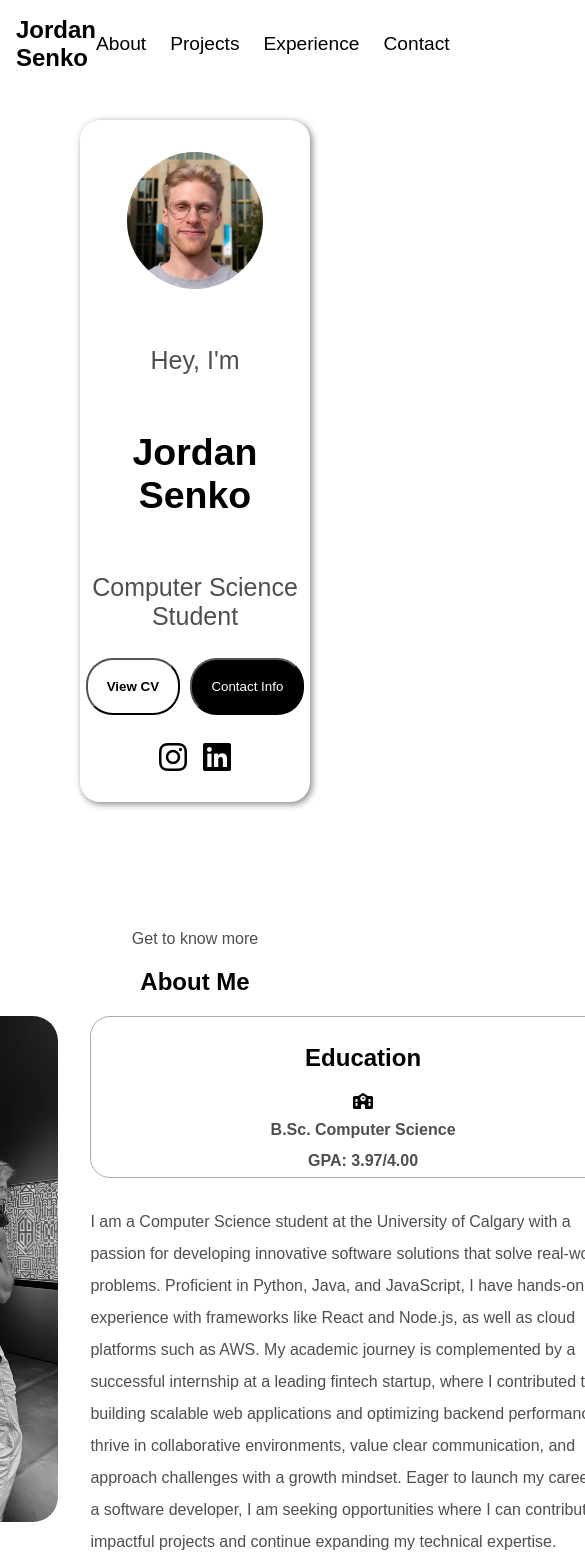
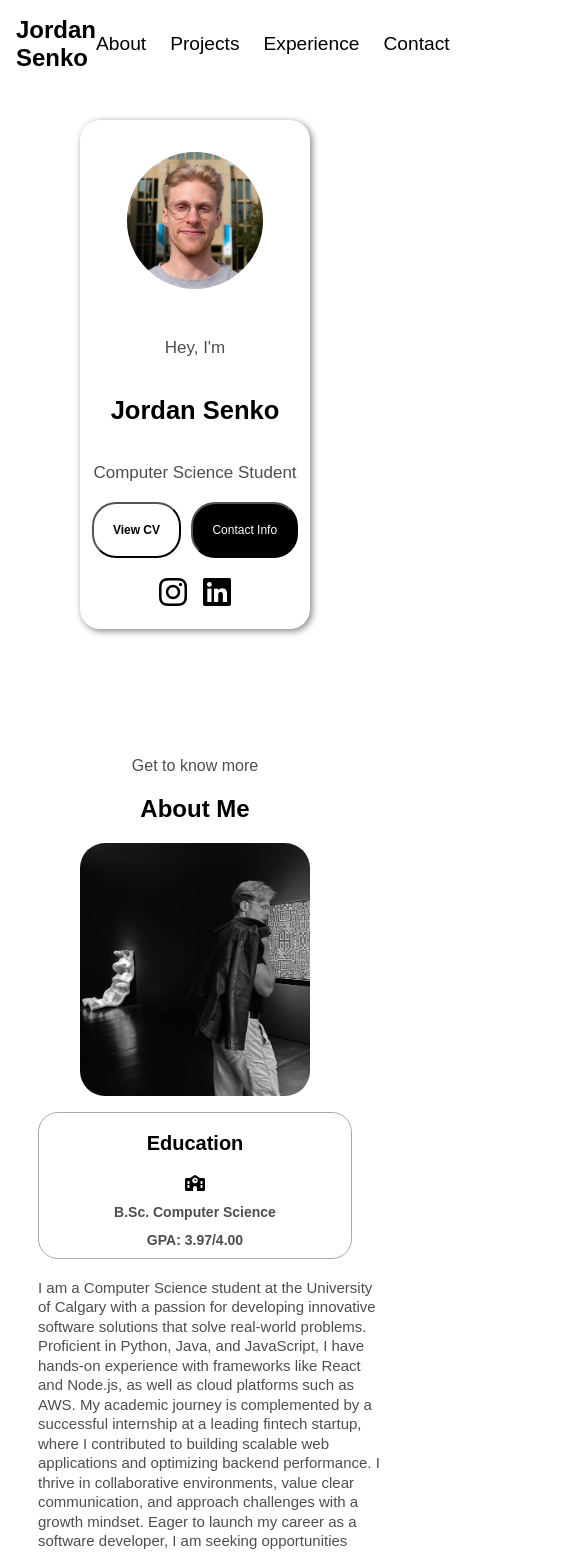
Before and after one commit to JSenk347/portfolio-fe, a React (Vite) app: page / in a window 390 px wide. Shown: the top 1553 px of the page, 585 px wide, since content can reach past the window. Built offline with nearby package versions, Linux system fonts and the light colour scheme; a web font is replaced by a local one.

Commit message:
made profile and about more dynamic

```diff
--- a/src/components/about/About.module.css
+++ b/src/components/about/About.module.css
@@ -1,34 +1,38 @@
-.aboutContainer{
+.aboutContainer {
     font-family: Arial, Helvetica, sans-serif;
-    margin-left:5rem;
-    margin-right: 5rem;
-    margin-bottom: 10rem;
-    height: 70vh;
+    margin-left: 5rem;
+    margin: 5rem;
+    height: 100%;
     display: flex;
     flex-direction: column;
     align-items: stretch;
 }
-.aboutHeader{
+
+.aboutHeader {
     display: flex;
     flex-direction: column;
     align-items: center;
     justify-content: center;
     font-size: clamp(1rem, 2.5vw, 2rem);
 }
-.aboutHeader p{
+
+.aboutHeader p {
     color: rgb(78, 78, 78);
     padding: 0;
     margin: 0;
 }
-.aboutCard{
+
+.aboutCard {
     display: flex;
     justify-content: center;
 }
-.aboutContainer img{
-    height: 60vh;
+
+.aboutContainer img {
+    height: 40vw;
     border-radius: 25px;
 }
-.cardContent p{
+
+.cardContent p {
     display: flex;
     justify-content: center;
     align-items: stretch;
@@ -36,9 +40,23 @@
     color: rgb(78, 78, 78);
     margin-top: 5%;
 }
+
 .cardParagraph {
-    /*min-width: 60ch;*/
-    line-height: 2;
-    min-width: 60ch;
-    font-size: clamp(1rem, 2vw, 1.2rem);
+    line-height: 3vw;
+    font-size: clamp(15px, 2vw, 18px);
 }
+
+@media (max-width: 768px) {
+    .aboutCard {
+        flex-wrap: wrap;
+    }
+    .aboutContainer img {
+        width: 100%;
+        height: 30vh;
+        object-fit: cover;
+        border-radius: 25px;
+    }
+    .cardParagraph{
+        line-height:5vw ;
+    }
+}
--- a/src/components/about/AchievementCard.module.css
+++ b/src/components/about/AchievementCard.module.css
@@ -2,10 +2,10 @@
     display: flex;
     justify-content: center;
     align-items: center;
-    min-height: 10rem;
+    /*min-height: 10rem;*/
     flex-direction: column;
     margin-left: 2rem;
-    width: 96%;
+    width: 60vw;
     border-radius: 20px;
     border: 1px solid rgb(170, 170, 170);
     font-family: Arial, Helvetica, sans-serif;
@@ -24,6 +24,7 @@
 .cardHeader h2{
     padding: 0;
     margin-bottom: 0.1em;
+    font-size: clamp(20px, 2vw, 23px)
 }
 .cardText{
     display: flex;
@@ -31,10 +32,19 @@
     align-items: center;
     text-align: center;
     color: rgb(78, 78, 78);
-    font-weight: 600;
+    font-weight: bold;
+    padding-bottom: 10px;;
 }
 .cardText p{
     padding: 0;
     margin-right: 2rem;
-    margin-bottom: 0
+    margin-bottom: 0;
+    font-size: clamp(14px, 1.5vw, 18px);
 }
+
+@media (max-width: 768px){ /* Tablet styling */
+    .cardContainer{
+        width: 80vw;
+        margin: 1em 2em;
+    }
+}
--- a/src/components/profile/Profile.module.css
+++ b/src/components/profile/Profile.module.css
@@ -11,7 +11,6 @@
     display: flex;
     margin: 2rem 5rem;
     justify-content: space-evenly;
-    flex-shrink: 1;
     height: 100%;
     margin-left: 5rem;
     margin-right: 5rem;
@@ -27,7 +26,7 @@
     align-items: center;
     text-align: center;
     font-family: Arial, Helvetica, sans-serif;
-    font-size: 25px;
+    font-size: clamp(17px, 2.2vw, 25px);
     padding-right: 50px;
 }
 .profileText p{
@@ -60,6 +59,7 @@
     transition: all 300ms ease;
     cursor: pointer;
     margin-top: 2px;
+    font-size: clamp(12px, 1.3vw, 15px);
 }
 
 .socialsContainer{
@@ -77,7 +77,7 @@
     transition: all 300ms ease;
 }
 
-@media(max-width: 768px){
+@media(max-width: 768px){ /* Tablet styling */
     .profileContainer{
         flex-wrap: wrap;
     }
```
